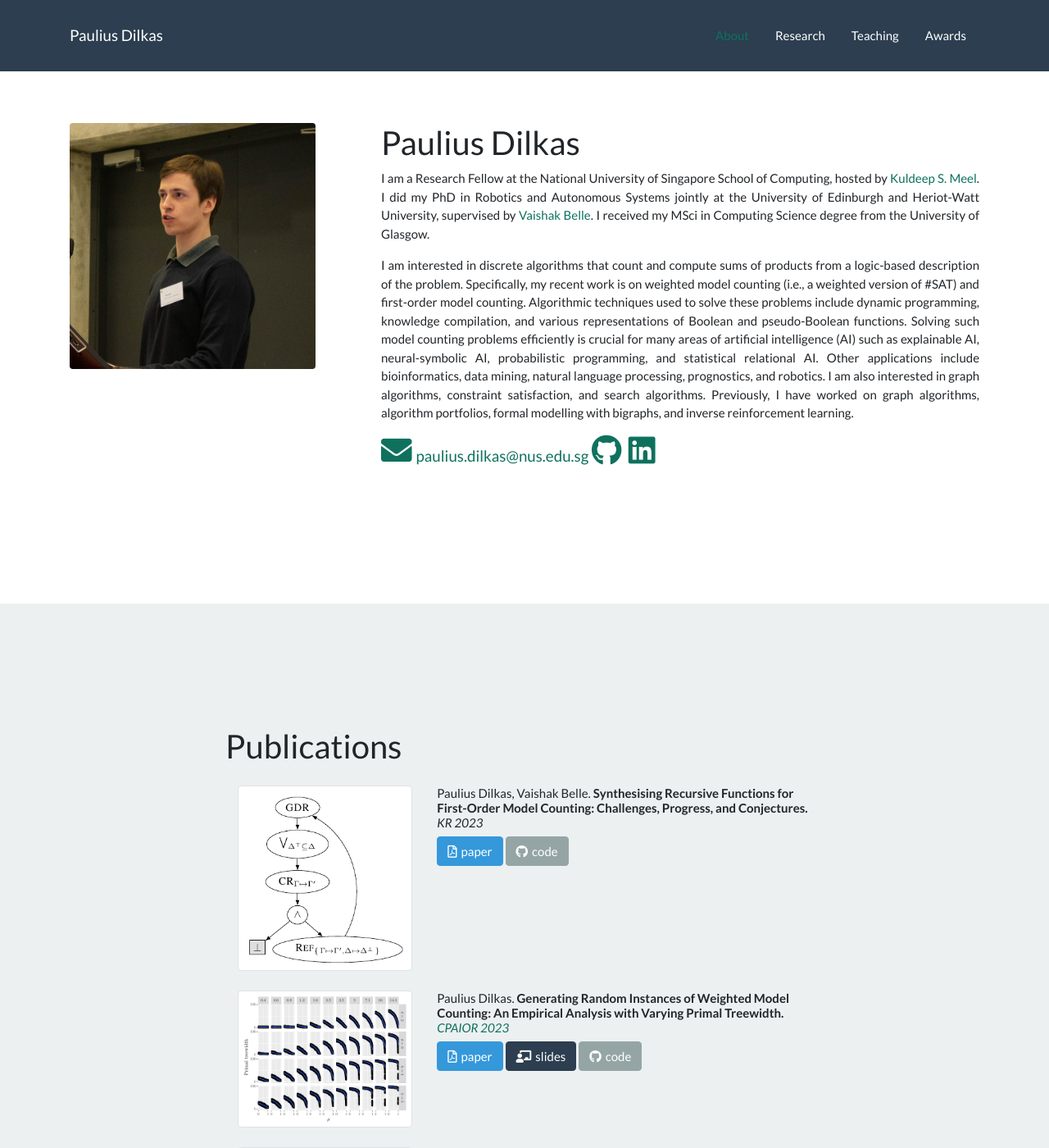
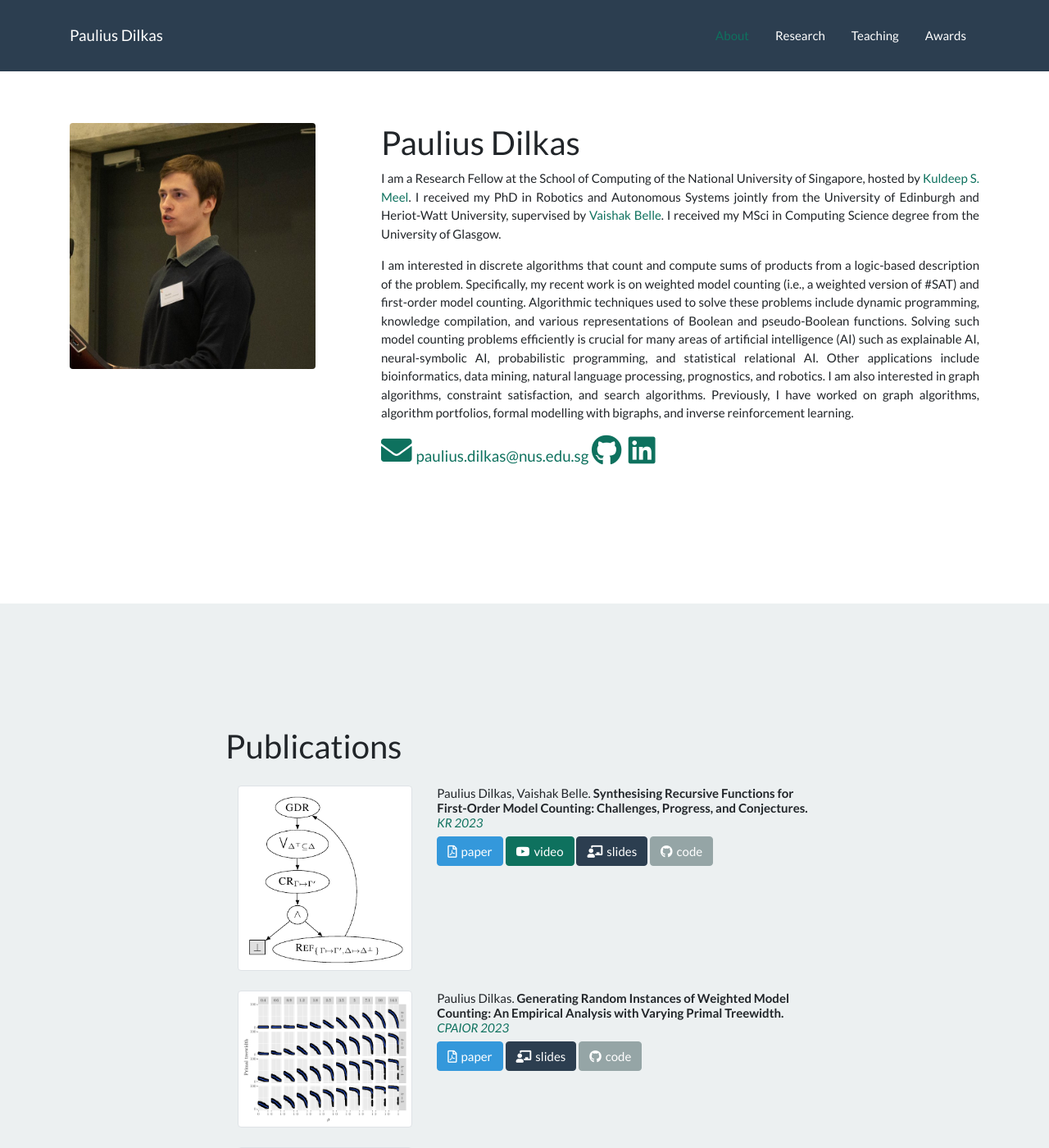
Before and after one commit to dilkas/dilkas.github.io, a Jekyll site: the page built from index.html, in a window 1280 px wide and 1400 px high. Shown: the whole window at 82% size. Built offline with Jekyll 4.4.1, drawn with Linux system fonts in a browser that asks for light colours; nearby versions of some CDN libraries.

Commit message:
Small updates

```diff
--- a/index.html
+++ b/index.html
@@ -10,7 +10,7 @@ layout: default
             </div>
             <div class="col-lg-8 mx-auto">
                 <h2>Paulius Dilkas</h2>
-                <p class="text-justify">I am a Research Fellow at the National University of Singapore School of Computing, hosted by <a href="https://www.comp.nus.edu.sg/~meel/">Kuldeep S. Meel</a>. I did my PhD in Robotics and Autonomous Systems jointly at the University of Edinburgh and Heriot-Watt University, supervised by <a href="http://vaishakbelle.com/">Vaishak Belle</a>. I received my MSci in Computing Science degree from the University of Glasgow.</p>
+                <p class="text-justify">I am a Research Fellow at the School of Computing of the National University of Singapore, hosted by <a href="https://www.cs.toronto.edu/~meel/">Kuldeep S. Meel</a>. I received my PhD in Robotics and Autonomous Systems jointly from the University of Edinburgh and Heriot-Watt University, supervised by <a href="https://www.vaishakbelle.org/">Vaishak Belle</a>. I received my MSci in Computing Science degree from the University of Glasgow.</p>
                 <p class="text-justify"> I am interested in discrete algorithms that count and compute sums of products from a logic-based description of the problem. Specifically, my recent work is on weighted model counting (i.e., a weighted version of #SAT) and first-order model counting. Algorithmic techniques used to solve these problems include dynamic programming, knowledge compilation, and various representations of Boolean and pseudo-Boolean functions. Solving such model counting problems efficiently is crucial for many areas of artificial intelligence (AI) such as explainable AI, neural-symbolic AI, probabilistic programming, and statistical relational AI. Other applications include bioinformatics, data mining, natural language processing, prognostics, and robotics. I am also interested in graph algorithms, constraint satisfaction, and search algorithms. Previously, I have worked on graph algorithms, algorithm portfolios, formal modelling with bigraphs, and inverse reinforcement learning.</p>
                 <p class="lead">
                     <a href="mailto:paulius.dilkas@nus.edu.sg"><i class="fas fa-envelope fa-2x"></i>paulius.dilkas@nus.edu.sg</a>
@@ -34,8 +34,10 @@ layout: default
                             <img src="images/fomc.png" alt="FOMC" class="img-thumbnail">
                         </div>
                         <div class="col">
-                            <h6>Paulius Dilkas, Vaishak Belle. <strong>Synthesising Recursive Functions for First-Order Model Counting: Challenges, Progress, and Conjectures.</strong> <em>KR 2023</em></h6>
+                            <h6>Paulius Dilkas, Vaishak Belle. <strong>Synthesising Recursive Functions for First-Order Model Counting: Challenges, Progress, and Conjectures.</strong> <em><a href="https://doi.org/10.24963/kr.2023/20">KR 2023</a></em></h6>
                             <a href="pdf/fomc.pdf" class="btn btn-info"><i class="far fa-file-pdf"></i>paper</a>
+                            <a href="https://www.youtube.com/watch?v=xYCyHqucmxo" class="btn btn-success"><i class="fab fa-youtube"></i>video</a>
+                            <a href="pdf/fomc_slides.pdf" class="btn btn-primary"><i class="fas fa-chalkboard-teacher"></i>slides</a>
                             <a href="https://github.com/dilkas/kr23-db" class="btn btn-secondary"><i class="fab fa-github"></i>code</a>
                         </div>
                     </div>
```
Also changed, not shown: 1 other file.
